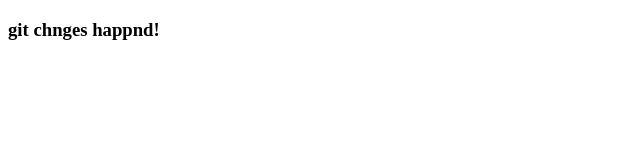
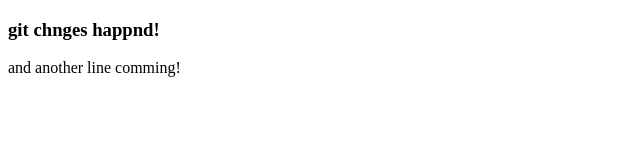
Before and after one commit to A1daris/online-shop, a plain HTML site: page tst2.html in a window 1280 px wide. Shown: the whole page, without its empty margins (0-640 px from the left). Drawn offline with Linux system fonts and the light colour scheme.

Commit message:
second commit

```diff
--- a/tst2.html
+++ b/tst2.html
@@ -6,5 +6,6 @@
 </head>
 <body>
 	<h3>git chnges happnd!</h3>
+	<p>and another line comming!</p>
 </body>
 </html>
```
